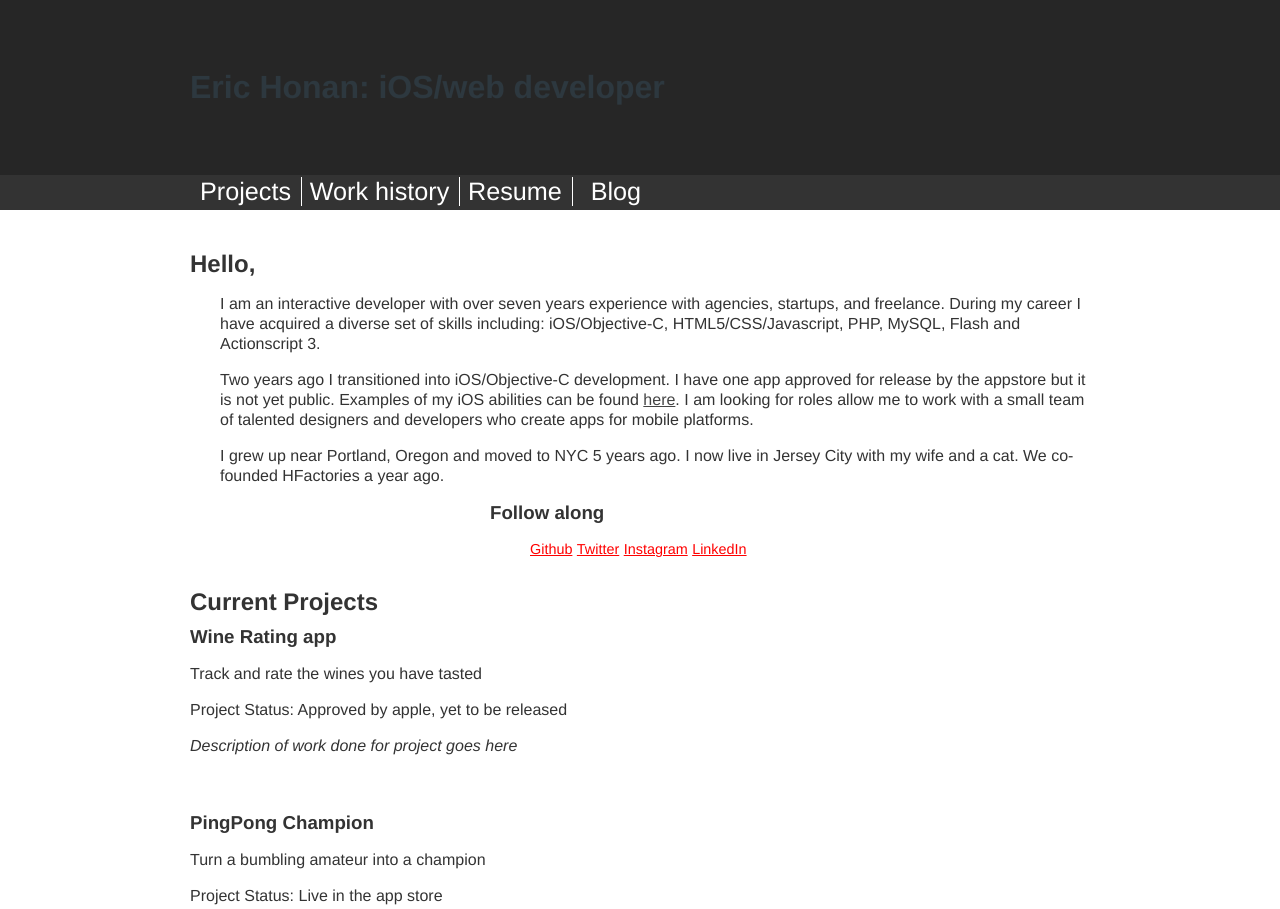
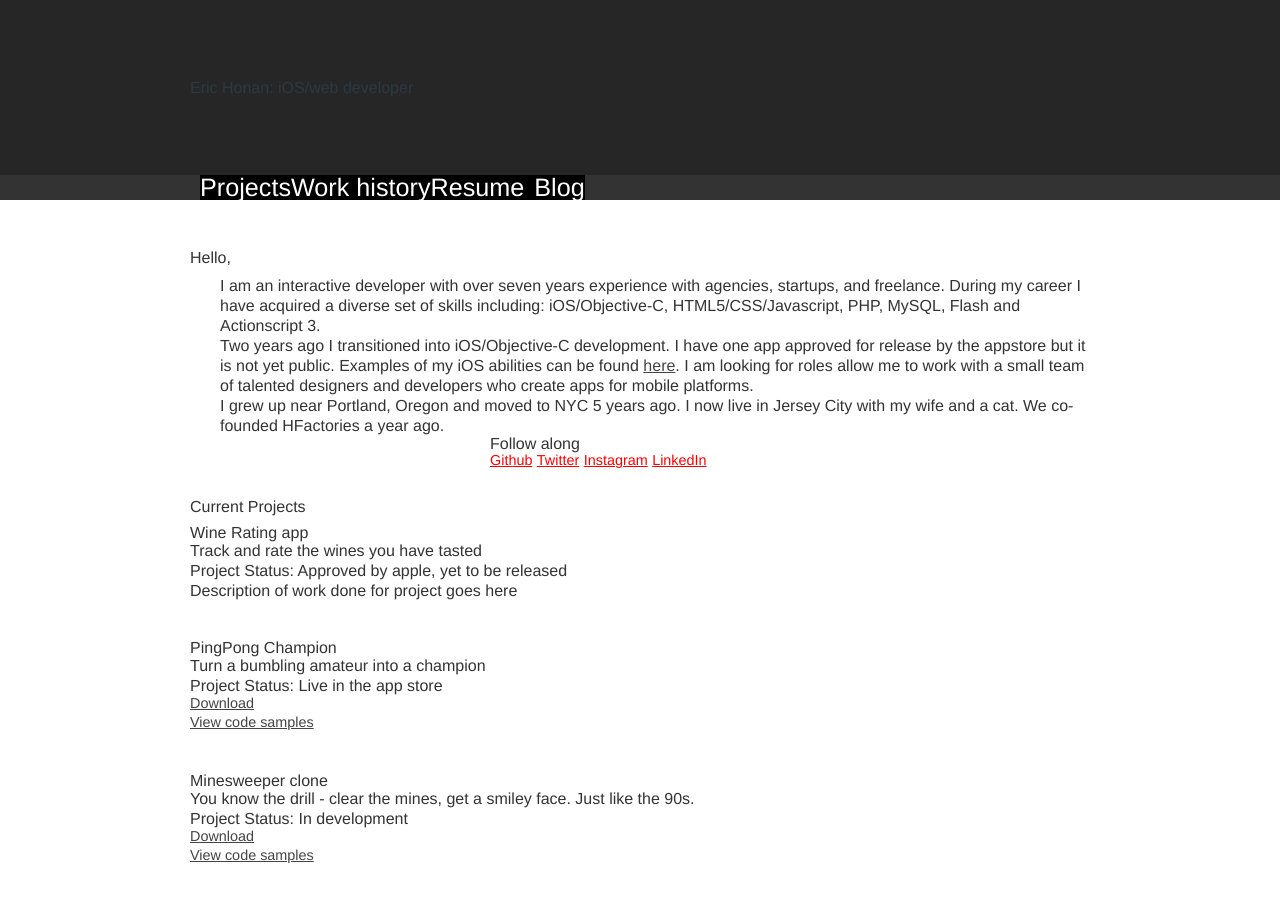
Before and after one commit to erichonan/erichonan.com, a plain HTML site: page index.html in a window 1280 px wide. Shown: the top 909 px of the page. Drawn offline with nearby package versions, Linux system fonts and the light colour scheme; a script that the page names is missing.

Commit message:
modify navigation - add reset css

```diff
--- a/css/master.css
+++ b/css/master.css
@@ -128,7 +128,6 @@ body	{
 	margin: auto;
 	font-size: 1.75em;
 	transition: all 0.5s;
-	/*padding: -1px;*/
 
 }
 #nav ul {
@@ -144,17 +143,20 @@ body	{
 }
 
 #nav a:hover {
-	color:red;
-	text-decoration: underline;
+	color:black;
+	text-decoration: none;
 }
 
 #nav li	{
-	display: inline-block;
-	padding-right: 10px;
+	background-color: #000;
+	/*display: inline-block;*/
+	float: left;
+	padding-right: 0;
+	margin: 0;
 }
 
-#nav li {
-	border-right: 1px solid #fff;
+#nav li:hover {
+	background-color: #F00;
 }
 
 #nav li:last-child {
--- /dev/null
+++ b/css/reset.css
@@ -0,0 +1,2 @@
+/* Eric Meyer's Reset CSS v2.0 - http://cssreset.com */
+html,body,div,span,applet,object,iframe,h1,h2,h3,h4,h5,h6,p,blockquote,pre,a,abbr,acronym,address,big,cite,code,del,dfn,em,img,ins,kbd,q,s,samp,small,strike,strong,sub,sup,tt,var,b,u,i,center,dl,dt,dd,ol,ul,li,fieldset,form,label,legend,table,caption,tbody,tfoot,thead,tr,th,td,article,aside,canvas,details,embed,figure,figcaption,footer,header,hgroup,menu,nav,output,ruby,section,summary,time,mark,audio,video{border:0;font-size:100%;font:inherit;vertical-align:baseline;margin:0;padding:0}article,aside,details,figcaption,figure,footer,header,hgroup,menu,nav,section{display:block}body{line-height:1}ol,ul{list-style:none}blockquote,q{quotes:none}blockquote:before,blockquote:after,q:before,q:after{content:none}table{border-collapse:collapse;border-spacing:0}
--- a/index.html
+++ b/index.html
@@ -8,8 +8,7 @@
 	<title>Eric Honan: App Developer</title>
 	<meta name="generator" content="TextMate http://macromates.com/">
 	<meta name="Eric Honan" content="Portfolio">
-	<!-- Date: 2010-03-04 -->
-
+	<link rel="styleSheet" type="text/css" href="css/reset.css" media="all" />
 	<link rel="styleSheet" type="text/css" href="css/master.css" media="all" />
 </head>
 <body>
@@ -46,6 +45,7 @@
 					<li><a href="#resumeHolder">Resume</a></li>
 					<li><a href="/blog">Blog</a></li>
 				</ul>
+				<div class="clearHack"></div>
 			</div>
 		</nav>
 	</header>
```
